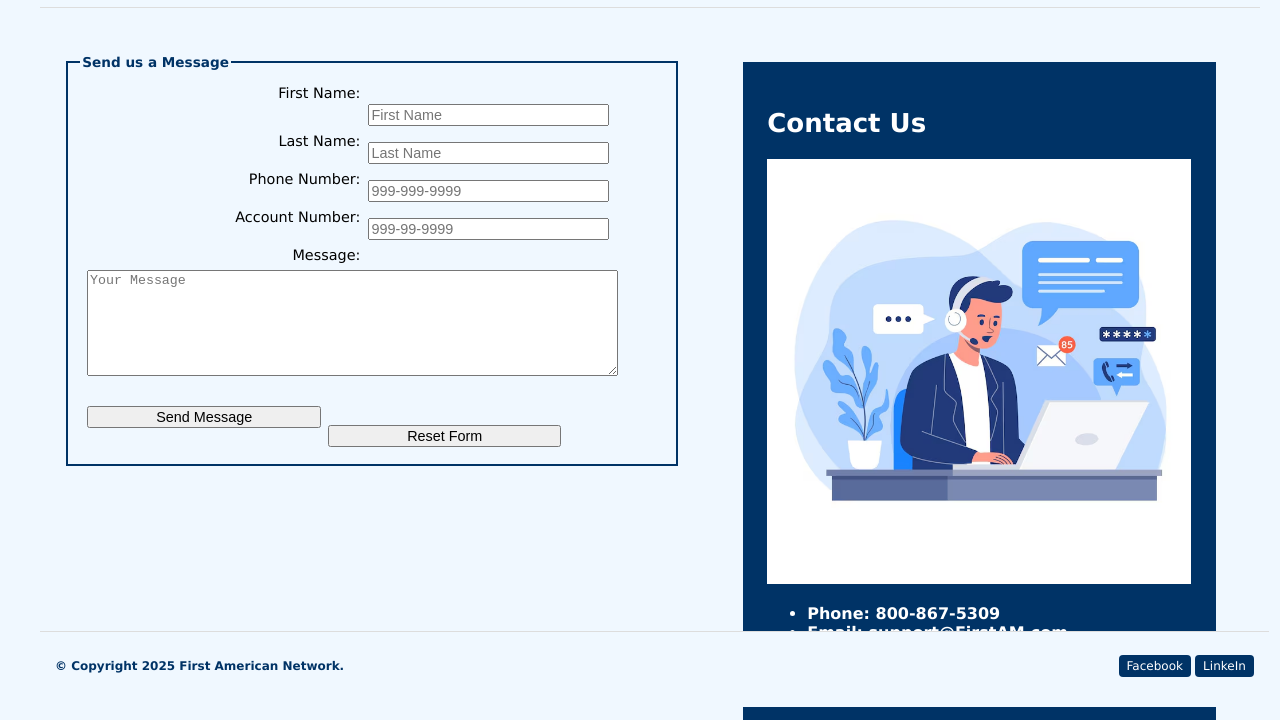
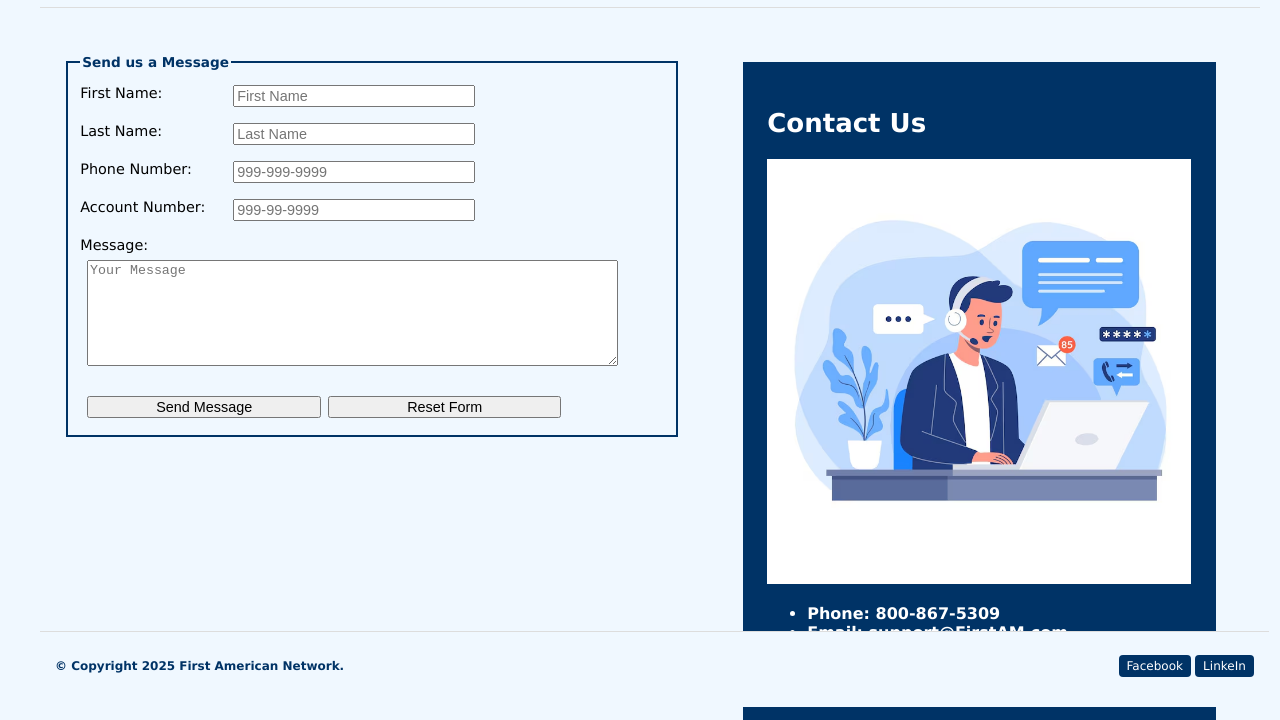
Before and after one commit to fjchavez-ecc/cis132WebTemplate, a plain HTML site: page ContactUs.html in a window 1280 px wide. Shown: the part 92-812 px from the top of the page. Drawn offline with Linux system fonts and the light colour scheme.

Commit message:
Add files via upload

```diff
--- a/index_main.css
+++ b/index_main.css
@@ -217,8 +217,7 @@ footer .Social {
 form{
 	display: flex;
 	flex-wrap: wrap;
-	justify-content: space-between;
-
+	justify-content: left;
 	min-height: 100%;
 
 }
@@ -236,7 +235,6 @@ legend{
 	font-weight: bold;
 	font-size:85%;
 	margin-bottom: .5em;
-
 }
 
 label, input, select{
@@ -245,10 +243,9 @@ label, input, select{
 }
 
 label {
-	min-width: 48%;
+	min-width: 25%;
 	margin-bottom: .5em;
-
-	text-align: right;
+	text-align: left;
 
 }
 
@@ -256,6 +253,7 @@ input{
 	width: 40%;
 	margin-left: .5em;
 	margin-bottom:  .5em;
+	float: left;
 }
 
 select{
@@ -268,7 +266,7 @@ textarea{
 	width: 90%;
 	min-height: 100px;
 	margin-left: .5em;
-	margin-bottom:  .5em;
+	margin-bottom: .5em;
 }
 
 #button input{
@@ -289,9 +287,6 @@ div.gallery {
   justify-content: flex-start;
   min-height: 100%;
   padding: 1.5em 2.52525% 0 0;
-
-
-
 }
 
 div.gallery-item {
```
Also changed, not shown: ContactUs.html (+4 -11 lines).
